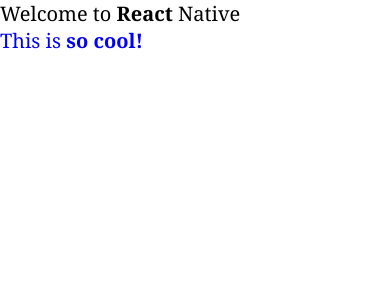
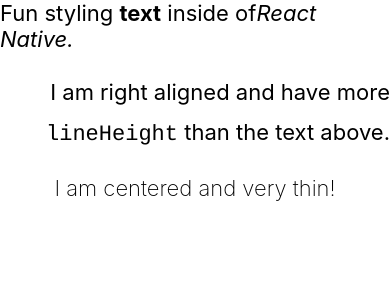
Before and after one commit to ParkSoHyeon/ReactNativeApp, a React Native app: screen / in a window 390 px wide. Shown: the top 300 px of the page. Built offline with nearby package versions, Linux system fonts and the light colour scheme.

Commit message:
03 스타일과 레이아웃 > 박스 모델과 플렉스 박스 > 텍스트 스타일 속성

```diff
--- a/App.js
+++ b/App.js
@@ -16,23 +16,46 @@
 
 const App: () => React$Node = () => {
     return (
-      <Text style={styles.headline}>
-          Welcome to <Text style={styles.bold}>React</Text> Native {'\n'}
-          <Text style={styles.subheader}>This is <Text style={styles.bold}>so cool!</Text></Text>
-      </Text>
+        <View>
+            <Text style={styles.text}>
+                Fun styling <Text style={styles.bold}>text</Text> inside of
+                <Text style={styles.italic}>React Native.</Text>
+            </Text>
+            <Text style={[styles.text, styles.moreLineHeight, styles.right]}>
+                I am right aligned and have more <Text style={styles.code}>lineHeight</Text> than the text above.
+            </Text>
+            <Text style={[styles.text, styles.center, styles.thin]}>
+                I am centered and very thin!
+            </Text>
+        </View>
   );
 };
 
 const styles = StyleSheet.create({
-    headline: {
-        fontFamily: 'Georgia',
-        fontSize: 20
-    },
-    subheader: {
-        color: 'blue'
+    text: {
+        fontSize: 22,
+        marginBottom: 20
     },
     bold: {
         fontWeight: 'bold'
+    },
+    thin: {
+        fontWeight: '200'
+    },
+    italic: {
+        fontStyle: 'italic'
+    },
+    moreLineHeight: {
+        lineHeight: 40
+    },
+    right: {
+        textAlign: 'right'
+    },
+    center: {
+        textAlign: 'center'
+    },
+    code: {
+        fontFamily: 'Courier'
     }
 });
 
```
